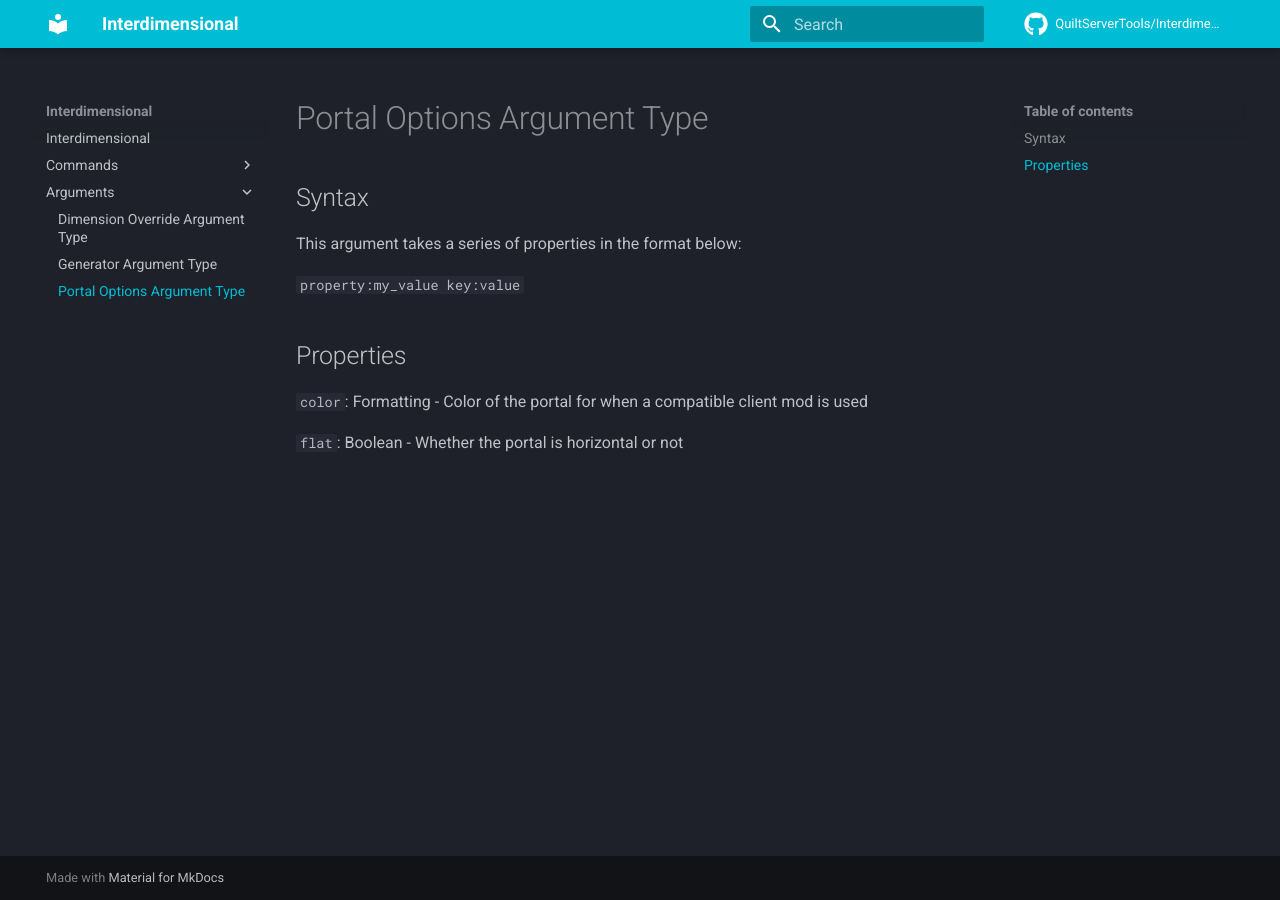
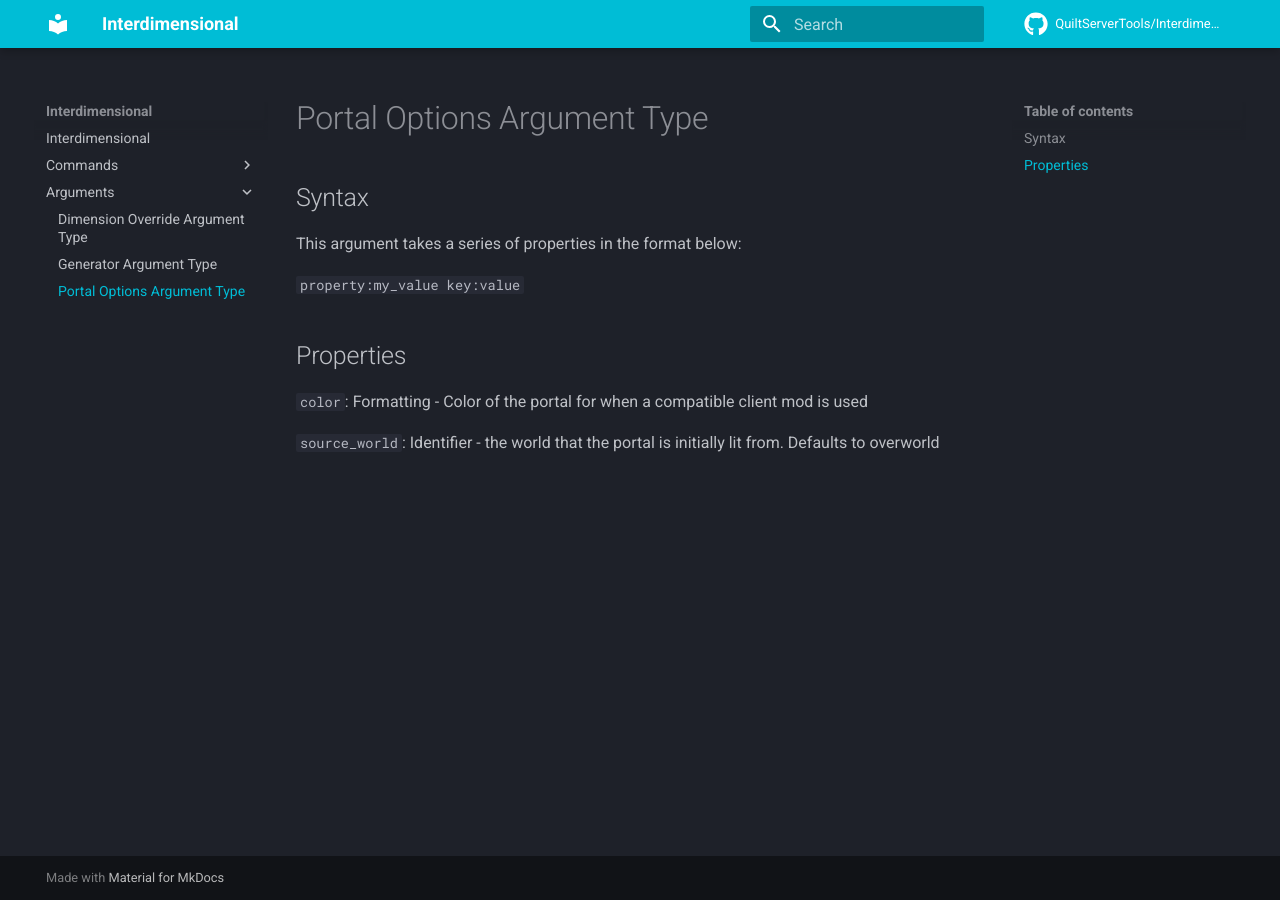
Before and after one commit to QuiltServerTools/Interdimensional, an MkDocs documentation site: the page built from docs/arguments/portal_options_argument_type.md, in a window 1280 px wide. Built offline with MkDocs 1.6.1 and Material for MkDocs 9.7.7, drawn with Linux system fonts in a browser that asks for light colours; comment, search, counter and statistics services are not loaded; the version menu is left out.

Commit message:
Update portal options docs
Signed-off-by: yitzy299 <yitzy299@users.noreply.github.com>

```diff
--- a/docs/arguments/portal_options_argument_type.md
+++ b/docs/arguments/portal_options_argument_type.md
@@ -10,4 +10,4 @@ This argument takes a series of properties in the format below:
 
 `color`: Formatting - Color of the portal for when a compatible client mod is used
 
-`flat`: Boolean - Whether the portal is horizontal or not
+`source_world`: Identifier - the world that the portal is initially lit from. Defaults to overworld
```
